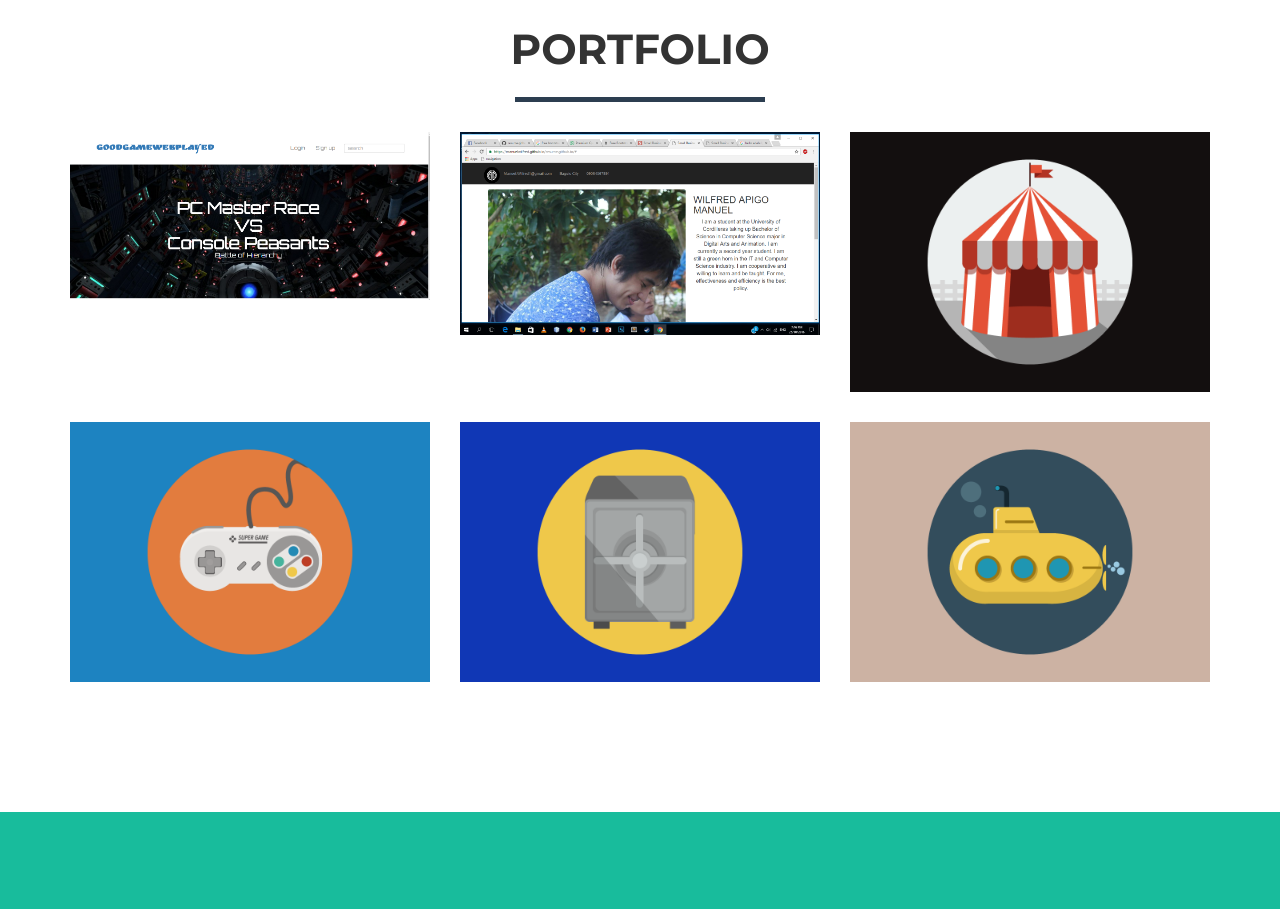
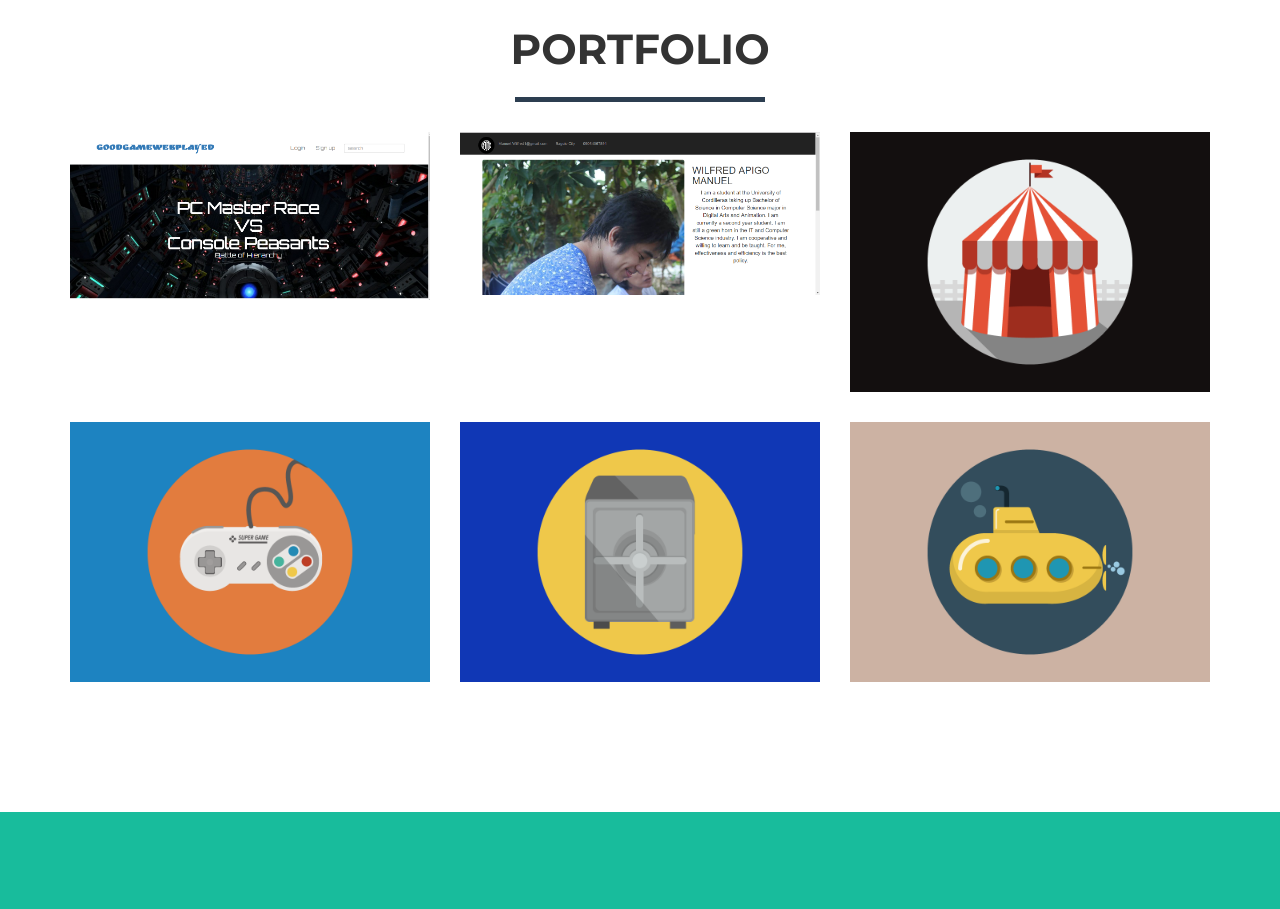
Before and after one commit to ManuelWilfred/ManuelWilfred.github.io, a website: page index.html in a window 1280 px wide. Shown: the part 840-1749 px from the top of the page. Drawn offline with nearby package versions, Linux system fonts and the light colour scheme.

Commit message:
Update index.html

```diff
--- a/index.html
+++ b/index.html
@@ -109,7 +109,7 @@
                                 <i class="fa fa-search-plus fa-3x"></i>
                             </div>
                         </div>
-                        <img src="img/portfolio/resume1.png" class="img-responsive" alt="">
+                        <img src="img/portfolio/resume2.png" class="img-responsive" alt="">
                     </a>
                 </div>
                 <div class="col-sm-4 portfolio-item">
@@ -343,7 +343,7 @@
                         <div class="modal-body">
                             <h2>My Resume</h2>
                             <hr class="star-primary">
-                            <img src="img/portfolio/resume1.png" class="img-responsive img-centered" alt="">
+                            <img src="img/portfolio/resume2.png" class="img-responsive img-centered" alt="">
                             <p>I am Wilfred A. Manuel, my resume is in the link below. Please view the resume for more information. Have a good day!</p>
                             <ul class="list-inline item-details">
                                 <li>Client:
```
